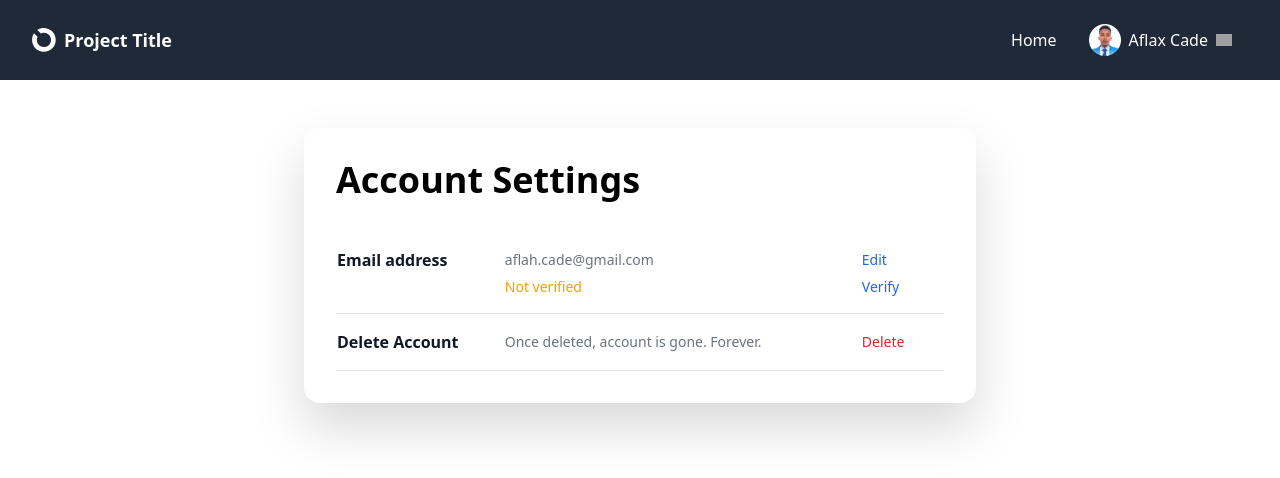
After one commit to AflaxCade/Django-Authentication-App, a Django app: page /profile/settings/ in a window 1280 px wide. The commit adds this page. Shown: the top 478 px of the page. Run offline with Django 5.2, Linux system fonts and the light colour scheme; a user stored in the database is signed in; data comes from the database, SQL or seed files in the repository; both versions use the stored data as it was after the commit; some libraries are stand-ins or nearby versions; grey boxes are pictures that could not be loaded.

Commit message:
added settings page

```diff
--- /dev/null
+++ b/a_users/templates/a_users/profile_settings.html
@@ -0,0 +1,55 @@
+{% extends 'layouts/box.html' %}
+
+{% block content %}
+
+<h1 class="mb-8">Account Settings</h1>
+
+<table class="w-full text-sm text-left text-gray-500">
+    <tbody>
+        <tr>
+            <th scope="row" class="pt-4 pb-1 text-base font-bold text-gray-900">
+                Email address
+            </th>
+            <td id="email-address" class="pt-4 pb-1 px-6">
+                {% if user.email %}{{ user.email }}{% else %}No Email{% endif %}
+            </td>
+            <td class="pt-4 pb-1 px-6">
+                <a id="email-edit" href="" class="font-medium text-blue-600 hover:underline">
+                    Edit
+                </a>
+            </td>
+        </tr>
+        <tr class="border-b">
+            <th scope="row" class="pb-4 font-medium text-gray-900">
+            </th>
+            <td class="px-6 pb-4">
+                {% if user.emailaddress_set.first.verified %}
+                <span class="text-green-500">Verified</span>{% else %}
+                <span class="text-amber-500">Not verified</span>
+                {% endif %}
+            </td>
+            <td class="px-6 pb-4">
+                <a href="" class="font-medium text-blue-600 hover:underline">
+                    {% if not user.emailaddress_set.first.verified %}Verify{% endif %}
+                </a>
+            </td>
+        </tr>
+
+        <tr class="border-b">
+            <th scope="row" class="py-4 text-base font-bold text-gray-900">
+                Delete Account
+            </th>
+            <td class="px-6 py-4">
+                Once deleted, account is gone. Forever.
+            </td>
+            <td class="px-6 py-4">
+                <a href="" class="font-medium text-red-600 hover:underline">
+                    Delete
+                </a>
+            </td>
+        </tr>
+    </tbody>
+</table>
+
+
+{% endblock %}
--- a/a_users/urls.py
+++ b/a_users/urls.py
@@ -5,4 +5,5 @@ urlpatterns = [
     path('', profile_view, name='profile'),
     path('edit/', profile_edit_view, name='profile_edit'),
     path('onboarding/', profile_edit_view, name="profile-onboarding"),
+    path('settings/', profile_settings_view, name="profile-settings"),
 ]
--- a/a_users/views.py
+++ b/a_users/views.py
@@ -32,3 +32,8 @@ def profile_edit_view(request):
         onboarding = False
 
     return render(request, 'a_users/profile_edit.html', {'form':form, 'onboarding':onboarding})
+
+
+@login_required
+def profile_settings_view(request):
+    return render(request, 'a_users/profile_settings.html')
--- a/templates/includes/header.html
+++ b/templates/includes/header.html
@@ -25,7 +25,7 @@
                     <ul class="hoverlist [&>li>a]:justify-end">
                         <li><a href="{% url 'profile' %}">My Profile</a></li>
                         <li><a href="{% url 'profile_edit' %}">Edit Profile</a></li>
-                        <li><a href="">Settings</a></li>
+                        <li><a href="{% url 'profile-settings' %}">Settings</a></li>
                         <li><a href="{% url 'account_logout' %}">Log Out</a></li>
                     </ul>
                 </div>
```
Also changed, not shown: db.sqlite3.
